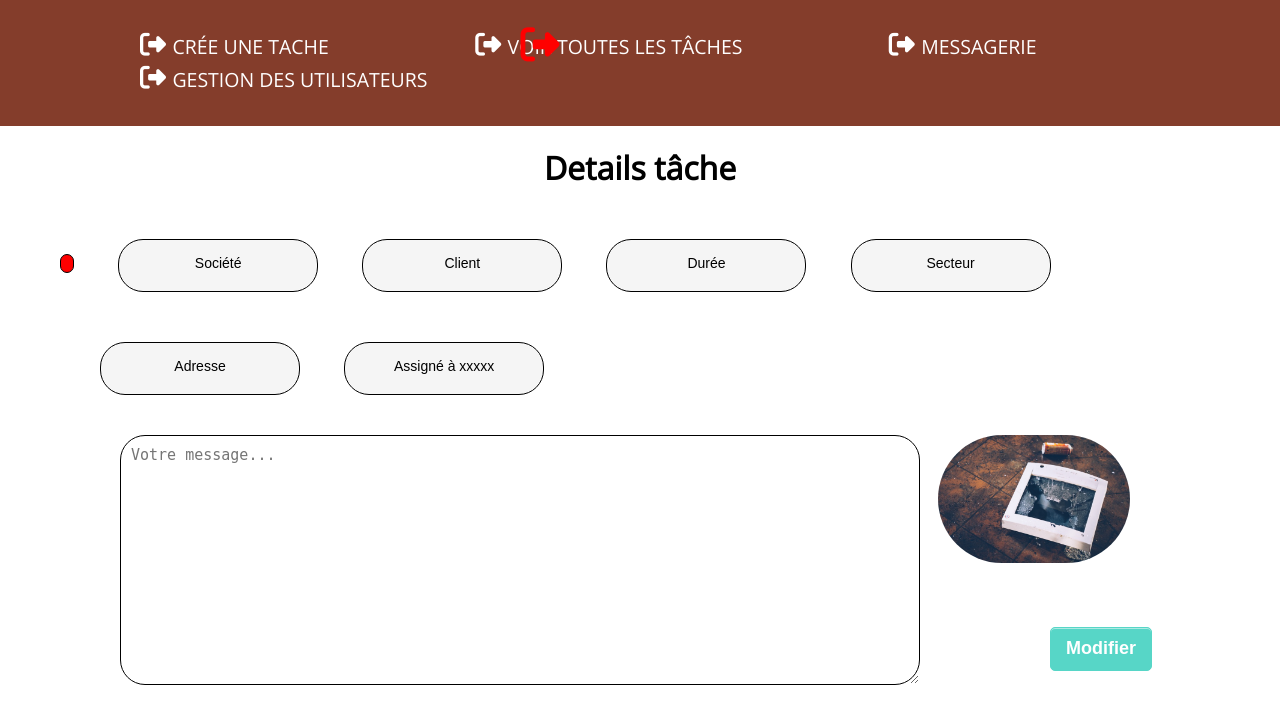
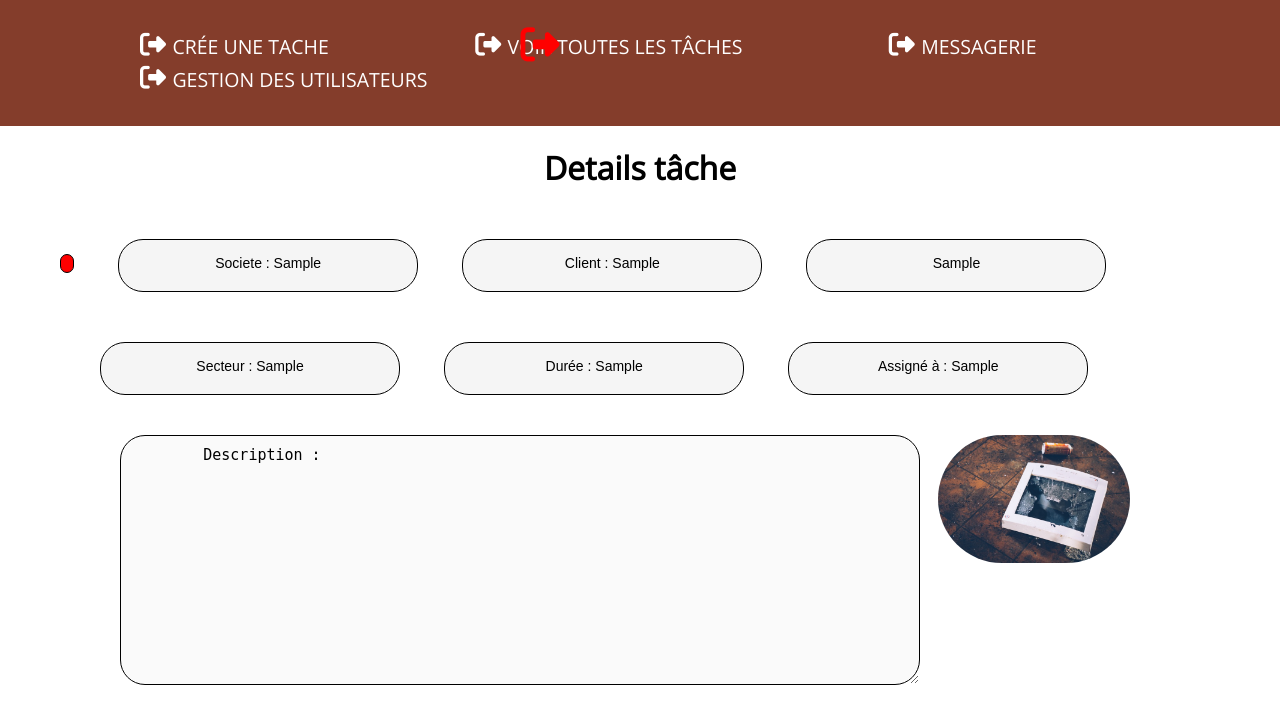
Before and after one commit to bovao/imi, a PHP site: page /secretaire/detailTache.php?id=1 in a window 1280 px wide. Shown: the top 724 px of the page. Run offline with PHP 8.4, Linux system fonts and the light colour scheme; tables that the repository leaves empty or names only in its code hold one stand-in row (values such as "Sample post"); some libraries are stand-ins or nearby versions.

Commit message:
ajoute detailTache

```diff
--- a/assets/css/style-secretaire.css
+++ b/assets/css/style-secretaire.css
@@ -100,7 +100,7 @@ a {text-decoration: none; color: black;}
 .custom-input3 {
     background-color: whitesmoke;
     cursor: pointer;
-    width: 200px;
+    width: 300px;
     font-size: 14px;
     border: 1px solid;
     border-radius: 25px;
@@ -111,7 +111,6 @@ a {text-decoration: none; color: black;}
     margin-top: 50px;
     margin-left: 40px;
 }
-
 
 .custom-input {
     cursor: pointer;
--- a/includes/fonctions.php
+++ b/includes/fonctions.php
@@ -87,30 +87,6 @@ function connecteUtilisateur($db, $login, $password) {
   }
 }
 
-function getDetailsTache($db, $id){
-    $sql = "SELECT id, societe, client, adresse, duree, libelle, secteur, assignea, etat, file, descriptionTache, date
-    FROM taches WHERE id = :id";
-    try {
-    $req = $db->prepare($sql);
-        $req->bindParam(':societe', $societe, PDO::PARAM_STR);
-        $req->bindParam(':client', $client, PDO::PARAM_STR);
-        $req->bindParam(':adresse', $adresse, PDO::PARAM_STR);
-        $req->bindParam(':duree', $duree, PDO::PARAM_STR);
-        $req->bindParam(':libelle', $libelle, PDO::PARAM_STR);
-        $req->bindParam(':secteur', $secteur, PDO::PARAM_STR);
-        $req->bindParam(':assignea', $assignea, PDO::PARAM_STR);
-        $req->bindParam(':etat', $etat, PDO::PARAM_STR);
-        $req->bindParam(':file', $file, PDO::PARAM_STR);
-        $req->bindParam(':descriptionTache', $descriptionTache, PDO::PARAM_STR);
-    $req->execute();
-    // Je récupère l'ensemble des données retournées par la requête grâce à fetchAll
-    $tache = $req->fetchAll()[0];
-    return $tache;
-  }
-    catch (PDOException $erreur) {
-    echo $erreur->getMessage();
-  }
-}
 
 
 
--- a/secretaire/detailTache.php
+++ b/secretaire/detailTache.php
@@ -1,28 +1,59 @@
-<?php include('header.php'); ?>
+<?php include('header.php');
+
+
+require_once('../includes/fonctions.php');
+$db = connect();
+
+
+
+function getDetailsTache($db, $id) {
+  $sql = "SELECT * FROM taches WHERE id = :id";
+  // 2 - Envoi de la requête avec la méthode try catch
+  try {
+    // On prépare la requête : elle est envoyée au serveur sans les données variables
+    $req = $db->prepare($sql);
+    // On lie la donnée récupérée en GET avec notre requête préparée, et on déclare qu'elle doit être un entier.
+    $req->bindParam(':id', $id, PDO::PARAM_INT);
+    // Exécution de la requête
+    $req->execute();
+    // Je récupère l'ensemble des données retournées par la requête grâce à fetchAll
+    $membre = $req->fetchAll()[0];
+    // j'assigne ces données à mes variables utilisées dans mon formulaire
+    return $membre;
+
+  } catch (PDOException $erreur) {
+    echo $erreur->getMessage();
+  }
+}
+
+  // si je rentre en GET (sans soumission de formulaire), je récupère simplement les données de l'utilisateur passé en get
+$tache = getDetailsTache($db, $_GET["id"]);
+extract($tache);
+
+?>
 
 
 <body>
-    <!-- img de fond accueil -->
 <?php include('menu.php'); ?>
 
 
 <h1 class="custom-h1">Details tâche</h1>
     <form action="modifTache.php" method="post">
     <div class="filterMessagerie">
-        <input type="button" name="pseudo" value="" class="importanceRed">
-        <input type="button" name="pseudo" value="Société" class="custom-input3">
-        <input type="button" name="pseudo" value="Client" class="custom-input3">
-        <input type="button" name="pseudo" value="Durée" class="custom-input3">
-        <input type="button" name="pseudo" value="Secteur" class="custom-input3">
-        <input type="button" name="pseudo" value="Adresse" class="custom-input3">
-        <input type="button" name="pseudo" value="Assigné à xxxxx" class="custom-input3">
+        <input type="button" name="societe" class="importanceRed">
+        <input type="button" name="societe" value="Societe : <?php if(isset($societe)) echo $societe; ?>" class="custom-input3">
+        <input type="button" name="client" value="Client : <?php if(isset($client)) echo $client; ?>" class="custom-input3">
+        <input type="button" name="adresse" value="<?php if(isset($adresse)) echo $adresse; ?>" class="custom-input3">
+        <input type="button" name="secteur" value="Secteur : <?php if(isset($secteur)) echo $secteur; ?>" class="custom-input3">
+        <input type="button" name="duree" value="Durée : <?php if(isset($duree)) echo $duree; ?>" class="custom-input3">
+
+        <input type="button" name="assignea" value="Assigné à : <?php if(isset($assignea)) echo $assignea; ?>" class="custom-input3">
     </div><div class="retourligne"></div>
 
-    <textarea placeholder="Votre message..." class="custom-textarea2"></textarea>
+    <textarea placeholder="Votre message..." class="custom-textarea2" disabled>
+        Description : <?php if(isset($descriptionTache)) echo $descriptionTache; ?></textarea>
+
     <img src="../assets/img/vitrecassé.jpeg" class="imgTache">
-
-    <input type="submit" value="Modifier" class="btnReponseMessage"/>  <!-- btn inscription -->
     </form>
-
 <script src="https://use.fontawesome.com/39cfcc7a15.js"></script>
 </body>
```
